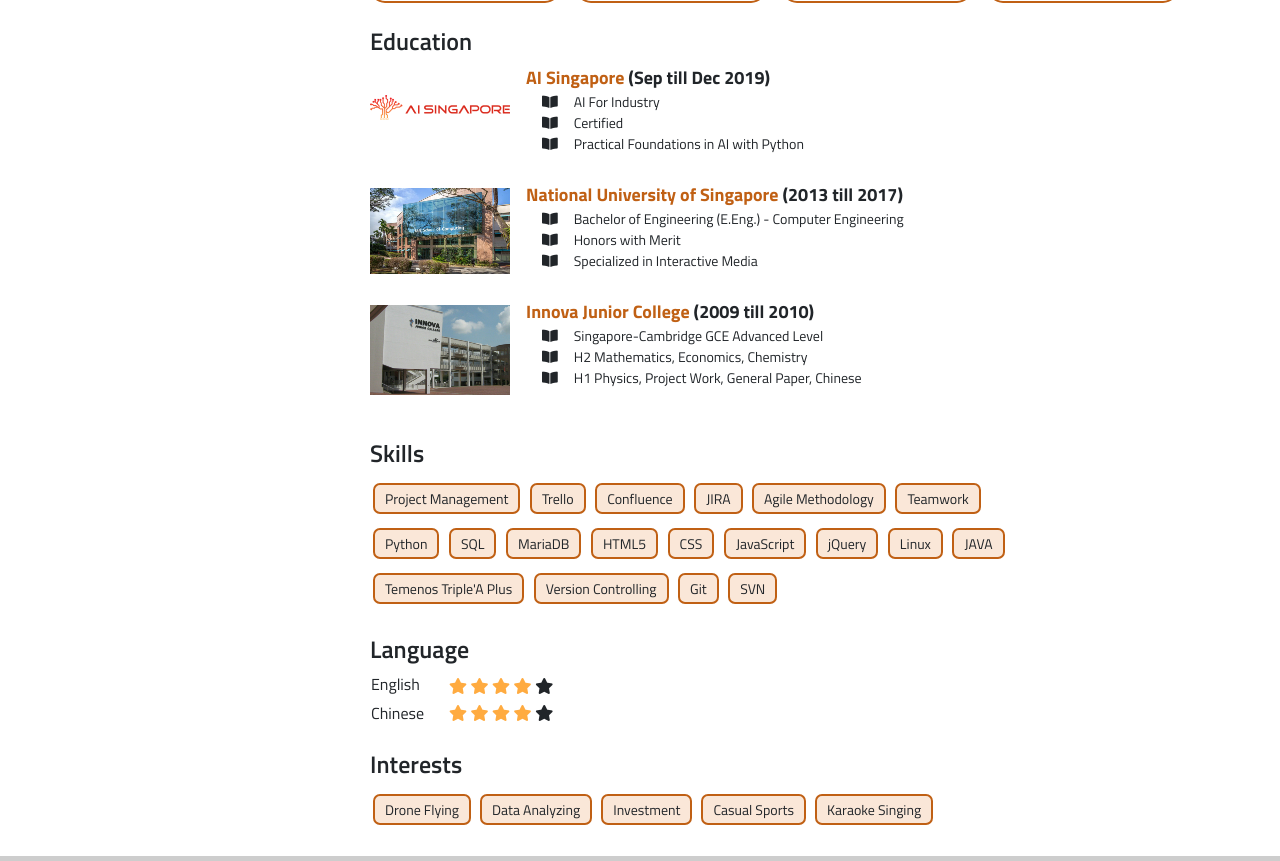
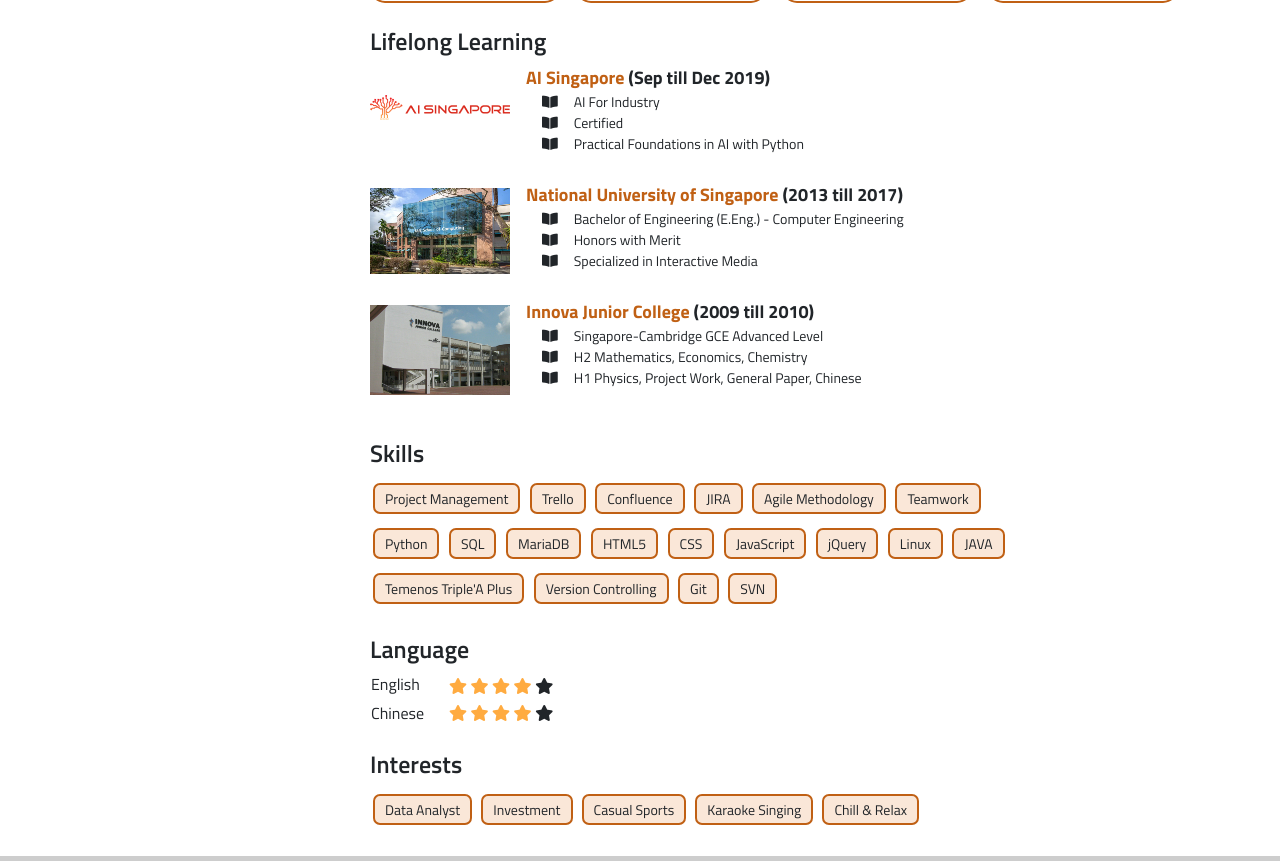
Before and after one commit to edwardttz/Resume, a plain HTML site: page index.html in a window 1280 px wide. Shown: the part 1428-2289 px from the top of the page. Drawn offline with Linux system fonts and the light colour scheme.

Commit message:
Update on experience + small changes

```diff
--- a/index.html
+++ b/index.html
@@ -127,7 +127,7 @@
 													<br/>
 													<li class="fa fa-bookmark pr-3"></li>Wealth Management Consultant
 													<br/>
-													<li class="fa fa-bookmark pr-3"></li>June 2019 - Current [N months]
+													<li class="fa fa-bookmark pr-3"></li>June 2019 - July 2020 [14 months]
 												</ul>
 											</div>
 										</div>
@@ -634,7 +634,7 @@
 
 	<!-- Education -->
 		<section id="education">
-			<h4>Education</h4>
+			<h4>Lifelong Learning</h4>
 			<div>
 				<div>
 					<img class="mr-3 float-left" alt="AI Singapore" src="images/ai_singapore.png" />
@@ -748,11 +748,11 @@
 			<h4>Interests</h4>
 			<div class="content-data">
 				<ul class="items itemList">
-					<li>Drone Flying</li>
-					<li>Data Analyzing</li>
+					<li>Data Analyst</li>
 					<li>Investment</li>
 					<li>Casual Sports</li>
 					<li>Karaoke Singing</li>
+					<li>Chill & Relax</li>
 				</ul>
 			</div>
 		</section>
```
